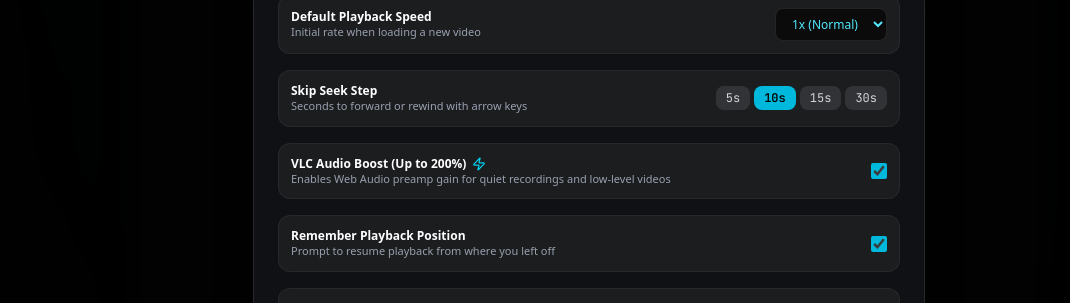
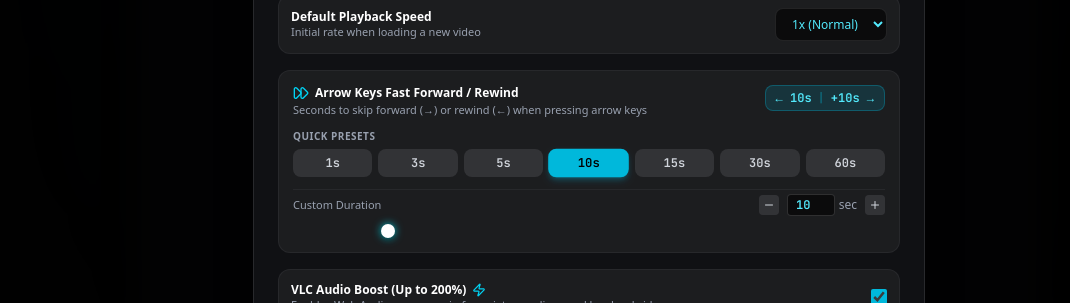
Before and after one commit to adityaku2004/vid-extension, a React (Vite) app: page / in a window 1280 px wide. Both pictures are taken after a click on the button "Settings". Shown: the part 233-536 px from the top of the page, without its empty margins (51-1121 px from the left). Built offline with nearby package versions, Linux system fonts and the light colour scheme.

Commit message:
feat: make seek skip duration configurable
Update keyboard shortcuts and UI to use the user-defined seek skip duration instead of a fixed 5-second interval.

```diff
--- a/src/App.tsx
+++ b/src/App.tsx
@@ -344,6 +344,7 @@ export default function App() {
       <KeyboardShortcutsModal
         isOpen={isShortcutsOpen}
         onClose={() => setIsShortcutsOpen(false)}
+        skipSeconds={playerSettings.skipSeconds}
       />
 
       {/* Audio Equalizer & Boost Modal */}
--- a/src/components/KeyboardShortcuts/KeyboardShortcutsModal.tsx
+++ b/src/components/KeyboardShortcuts/KeyboardShortcutsModal.tsx
@@ -5,24 +5,28 @@ import { Modal } from '../Common/Modal';
 interface KeyboardShortcutsModalProps {
   isOpen: boolean;
   onClose: () => void;
+  skipSeconds?: number;
 }
 
-const SHORTCUTS_DATA = [
+export const KeyboardShortcutsModal: React.FC<KeyboardShortcutsModalProps> = ({
+  isOpen,
+  onClose,
+  skipSeconds = 10
+}) => {
+  const shortcutsData = [
     { group: 'Playback Control', items: [
-    { key: 'Space', desc: 'Play / Pause video' },
-    { key: 'K', desc: 'Play / Pause toggle' },
+      { key: 'Space / K', desc: 'Play / Pause video' },
       { key: 'N', desc: 'Next video in playlist' },
       { key: 'Shift + P', desc: 'Previous video in playlist' },
       { key: 'L', desc: 'Toggle repeat / loop' },
       { key: 'S', desc: 'Cycle playback speed' },
     ]},
     { group: 'Seeking & Navigation', items: [
-    { key: '←', desc: 'Seek backward 5 seconds' },
-    { key: '→', desc: 'Seek forward 5 seconds' },
-    { key: 'J', desc: 'Seek backward 10 seconds' },
-    { key: 'L', desc: 'Seek forward 10 seconds' },
-    { key: 'Shift + ←', desc: 'Seek backward 30 seconds' },
-    { key: 'Shift + →', desc: 'Seek forward 30 seconds' },
+      { key: '←', desc: `Seek backward ${skipSeconds}s (Configured in Settings)` },
+      { key: '→', desc: `Seek forward ${skipSeconds}s (Configured in Settings)` },
+      { key: 'Shift + ← / →', desc: 'Seek 30 seconds (Medium jump)' },
+      { key: 'Ctrl + ← / →', desc: 'Seek 60 seconds (Long jump)' },
+      { key: 'J / L', desc: 'Seek backward / forward 10 seconds' },
     ]},
     { group: 'Audio & Subtitles', items: [
       { key: '↑', desc: 'Increase volume 5%' },
@@ -41,10 +45,6 @@ const SHORTCUTS_DATA = [
     ]}
   ];
 
-export const KeyboardShortcutsModal: React.FC<KeyboardShortcutsModalProps> = ({
-  isOpen,
-  onClose
-}) => {
   return (
     <Modal
       isOpen={isOpen}
@@ -55,7 +55,7 @@ export const KeyboardShortcutsModal: React.FC<KeyboardShortcutsModalProps> = ({
       maxWidth="max-w-2xl"
     >
       <div className="grid grid-cols-1 md:grid-cols-2 gap-4 max-h-[60vh] overflow-y-auto pr-1">
-        {SHORTCUTS_DATA.map((section) => (
+        {shortcutsData.map((section) => (
           <div key={section.group} className="space-y-2">
             <h4 className="text-xs font-bold text-cyan-400 uppercase tracking-wider">
               {section.group}
@@ -67,7 +67,7 @@ export const KeyboardShortcutsModal: React.FC<KeyboardShortcutsModalProps> = ({
                   className="flex items-center justify-between p-2 rounded-xl bg-white/5 border border-white/5 text-xs"
                 >
                   <span className="text-gray-300">{item.desc}</span>
-                  <kbd className="px-2 py-0.5 rounded font-mono-time text-[11px] font-bold bg-white/10 text-cyan-300 border border-white/10 shadow-sm">
+                  <kbd className="px-2 py-0.5 rounded font-mono-time text-[11px] font-bold bg-white/10 text-cyan-300 border border-white/10 shadow-sm whitespace-nowrap ml-2">
                     {item.key}
                   </kbd>
                 </div>
--- a/src/components/Settings/SettingsModal.tsx
+++ b/src/components/Settings/SettingsModal.tsx
@@ -7,7 +7,11 @@ import {
   ShieldCheck,
   Zap,
   RotateCcw,
-  Check
+  RotateCw,
+  FastForward,
+  Check,
+  Minus,
+  Plus
 } from 'lucide-react';
 import { Modal } from '../Common/Modal';
 import { PlayerSettings, SubtitleSettings, SubtitleSize, SubtitlePosition, SubtitleFont, AspectRatioMode } from '../../types';
@@ -142,27 +146,106 @@ export const SettingsModal: React.FC<SettingsModalProps> = ({
             </select>
           </div>
 
-          {/* Skip Duration */}
-          <div className="flex items-center justify-between p-3 rounded-xl bg-white/5 border border-white/5">
+          {/* Arrow Keys Fast Forward / Rewind Seek Duration */}
+          <div className="p-3.5 rounded-xl bg-white/5 border border-white/5 space-y-3">
+            <div className="flex items-start justify-between gap-2">
               <div>
-              <div className="font-semibold text-white">Skip Seek Step</div>
-              <div className="text-gray-400 text-[11px]">Seconds to forward or rewind with arrow keys</div>
+                <div className="font-semibold text-white flex items-center gap-1.5">
+                  <FastForward className="w-4 h-4 text-cyan-400" />
+                  <span>Arrow Keys Fast Forward / Rewind</span>
                 </div>
-            <div className="flex items-center gap-1">
-              {[5, 10, 15, 30].map((secs) => (
+                <div className="text-gray-400 text-[11px] mt-0.5">
+                  Seconds to skip forward (→) or rewind (←) when pressing arrow keys
+                </div>
+              </div>
+              <div className="flex items-center gap-1.5 px-2.5 py-1 rounded-lg bg-cyan-500/15 border border-cyan-500/30 text-cyan-300 font-mono-time text-xs font-bold whitespace-nowrap">
+                <span>← {playerSettings.skipSeconds}s</span>
+                <span className="text-cyan-500/40">|</span>
+                <span>+{playerSettings.skipSeconds}s →</span>
+              </div>
+            </div>
+
+            {/* Quick Preset Buttons */}
+            <div className="space-y-1.5">
+              <div className="text-gray-400 text-[10px] uppercase font-semibold tracking-wider">
+                Quick Presets
+              </div>
+              <div className="grid grid-cols-7 gap-1.5">
+                {[1, 3, 5, 10, 15, 30, 60].map((secs) => (
                   <button
                     key={secs}
                     type="button"
                     onClick={() => onUpdatePlayerSettings({ skipSeconds: secs })}
-                  className={`px-2.5 py-1 rounded-lg text-xs font-mono-time transition-colors ${
+                    className={`py-1.5 rounded-lg text-xs font-mono-time font-bold transition-all text-center ${
                       playerSettings.skipSeconds === secs
-                      ? 'bg-cyan-500 text-black font-bold'
-                      : 'bg-white/10 text-gray-300 hover:text-white'
+                        ? 'bg-cyan-500 text-black shadow-md shadow-cyan-500/25 scale-[1.02]'
+                        : 'bg-white/10 text-gray-300 hover:text-white hover:bg-white/15'
                     }`}
                   >
                     {secs}s
                   </button>
                 ))}
+              </div>
+            </div>
+
+            {/* Custom Slider & Stepper */}
+            <div className="space-y-1.5 pt-1 border-t border-white/5">
+              <div className="flex items-center justify-between text-[11px]">
+                <span className="text-gray-400">Custom Duration</span>
+                <div className="flex items-center gap-2">
+                  <button
+                    type="button"
+                    onClick={() =>
+                      onUpdatePlayerSettings({
+                        skipSeconds: Math.max(1, (playerSettings.skipSeconds || 10) - 1)
+                      })
+                    }
+                    className="p-1 rounded bg-white/10 hover:bg-white/20 text-gray-300 hover:text-white transition-colors"
+                    title="Decrease 1s"
+                  >
+                    <Minus className="w-3 h-3" />
+                  </button>
+                  <div className="flex items-center">
+                    <input
+                      type="number"
+                      min={1}
+                      max={120}
+                      value={playerSettings.skipSeconds || 10}
+                      onChange={(e) => {
+                        const val = parseInt(e.target.value, 10);
+                        if (!isNaN(val) && val >= 1 && val <= 120) {
+                          onUpdatePlayerSettings({ skipSeconds: val });
+                        }
+                      }}
+                      className="w-12 bg-black/60 border border-white/15 text-center text-cyan-300 font-mono-time font-bold rounded px-1 py-0.5 text-xs focus:outline-none focus:border-cyan-500"
+                    />
+                    <span className="text-gray-400 ml-1 text-xs">sec</span>
+                  </div>
+                  <button
+                    type="button"
+                    onClick={() =>
+                      onUpdatePlayerSettings({
+                        skipSeconds: Math.min(120, (playerSettings.skipSeconds || 10) + 1)
+                      })
+                    }
+                    className="p-1 rounded bg-white/10 hover:bg-white/20 text-gray-300 hover:text-white transition-colors"
+                    title="Increase 1s"
+                  >
+                    <Plus className="w-3 h-3" />
+                  </button>
+                </div>
+              </div>
+              <input
+                type="range"
+                min={1}
+                max={60}
+                step={1}
+                value={Math.min(60, playerSettings.skipSeconds || 10)}
+                onChange={(e) =>
+                  onUpdatePlayerSettings({ skipSeconds: parseInt(e.target.value, 10) })
+                }
+                className="w-full h-1.5 rounded-lg appearance-none bg-white/20 accent-cyan-400 cursor-pointer"
+              />
             </div>
           </div>
 
@@ -427,9 +510,13 @@ export const SettingsModal: React.FC<SettingsModalProps> = ({
           <div className="grid grid-cols-2 gap-2 max-h-[50vh] overflow-y-auto pr-1">
             {[
               { key: 'Space / K', desc: 'Play / Pause video' },
-              { key: '← / →', desc: 'Seek 5s (Rewind / Forward)' },
-              { key: 'Shift + ← / →', desc: 'Seek 30s' },
-              { key: 'Ctrl + ← / →', desc: 'Seek 60s' },
+              {
+                key: '← / →',
+                desc: `Seek ${playerSettings.skipSeconds || 10}s (Rewind / Forward)`
+              },
+              { key: 'Shift + ← / →', desc: 'Seek 30s (Medium jump)' },
+              { key: 'Ctrl + ← / →', desc: 'Seek 60s (Long jump)' },
+              { key: 'J / L', desc: 'Seek 10s (Standard step)' },
               { key: '↑ / ↓', desc: 'Volume Up / Down 5%' },
               { key: 'M', desc: 'Toggle Mute' },
               { key: 'F', desc: 'Toggle Fullscreen' },
--- a/src/components/VideoPlayer/VideoPlayer.tsx
+++ b/src/components/VideoPlayer/VideoPlayer.tsx
@@ -167,6 +167,7 @@ export const VideoPlayer: React.FC<VideoPlayerProps> = ({
   useKeyboardShortcuts({
     onTogglePlay: togglePlay,
     onSeek: (secs) => seekRelative(secs),
+    skipSeconds: settings.skipSeconds,
     onChangeVolume: (delta) => updateVolume(volume + delta),
     onToggleMute: () => updateVolume(volume, !isMuted),
     onToggleFullscreen: toggleFullscreen,
--- a/src/hooks/useKeyboardShortcuts.ts
+++ b/src/hooks/useKeyboardShortcuts.ts
@@ -9,6 +9,7 @@ interface KeyboardShortcutHandlers {
   onTogglePip: () => void;
   onToggleSubtitles: () => void;
   onCyclePlaybackSpeed: () => void;
+  skipSeconds?: number;
   onNextVideo?: () => void;
   onPrevVideo?: () => void;
   onCycleAspectRatio?: () => void;
@@ -40,6 +41,8 @@ export function useKeyboardShortcuts(
         return;
       }
 
+      const step = handlers.skipSeconds ?? 10;
+
       switch (e.key) {
         case ' ':
         case 'k':
@@ -55,7 +58,7 @@ export function useKeyboardShortcuts(
           } else if (e.ctrlKey || e.metaKey) {
             handlers.onSeek(-60);
           } else {
-            handlers.onSeek(-5);
+            handlers.onSeek(-step);
           }
           break;
 
@@ -66,7 +69,7 @@ export function useKeyboardShortcuts(
           } else if (e.ctrlKey || e.metaKey) {
             handlers.onSeek(60);
           } else {
-            handlers.onSeek(5);
+            handlers.onSeek(step);
           }
           break;
 
```
Lines whose indentation alone changed are shown as unchanged.
